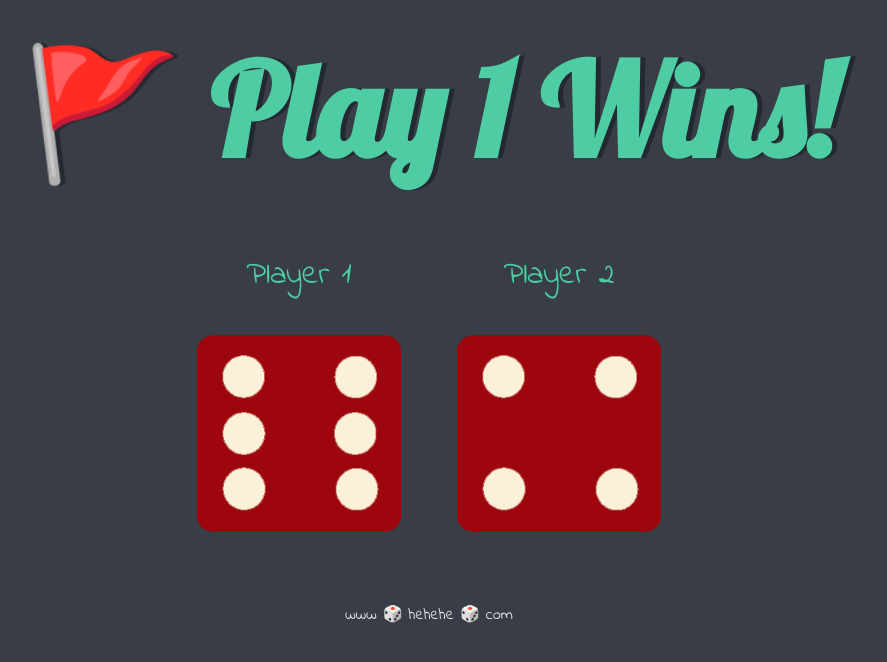
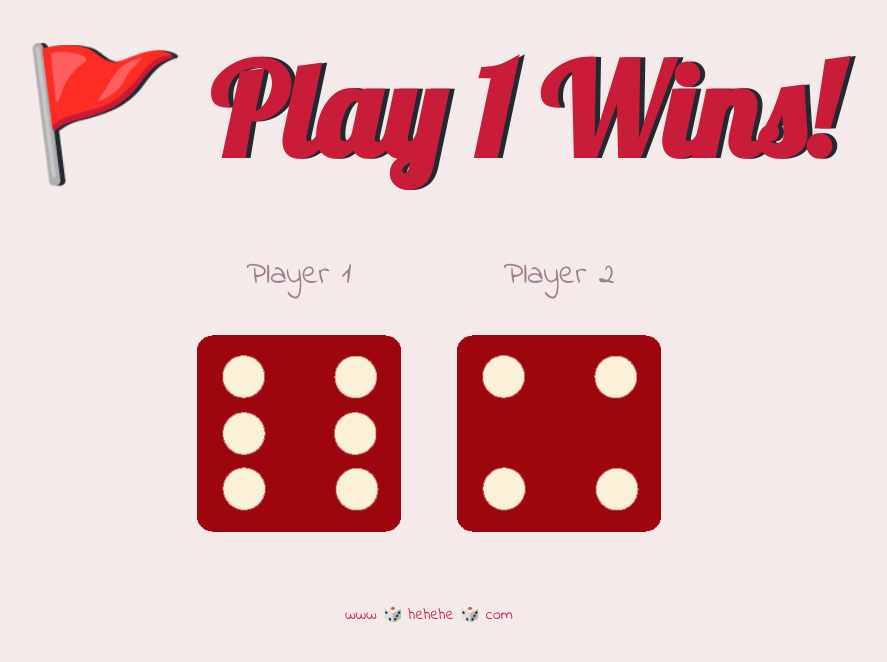
Before and after one commit to yagmurdenemehesap/dicegame, a plain HTML site: page index.html in a window 1280 px wide. Shown: the whole page, without its empty margins (211-1098 px from the left). Drawn offline with Linux system fonts and the light colour scheme; files whose address does not match are found by name.

Commit message:
Add files via upload

```diff
--- a/styles.css
+++ b/styles.css
@@ -11,7 +11,7 @@
 }
 
 body {
-  background-color: #393E46;
+  background-color: #f3eae9;
 }
 
 h1 {
@@ -19,12 +19,12 @@ h1 {
   font-family: 'Lobster', cursive;
   text-shadow: 5px 0 #232931;
   font-size: 8rem;
-  color: #4ECCA3;
+  color: #c81c39;
 }
 
 p {
   font-size: 2rem;
-  color: #4ECCA3;
+  color: #a18089;
   font-family: 'Indie Flower', cursive;
 }
 
@@ -34,7 +34,7 @@ img {
 
 footer {
   margin-top: 5%;
-  color: #EEEEEE;
+  color: #c81c39;
   text-align: center;
   font-family: 'Indie Flower', cursive;
 
```
Also changed, not shown: 1 other file.
